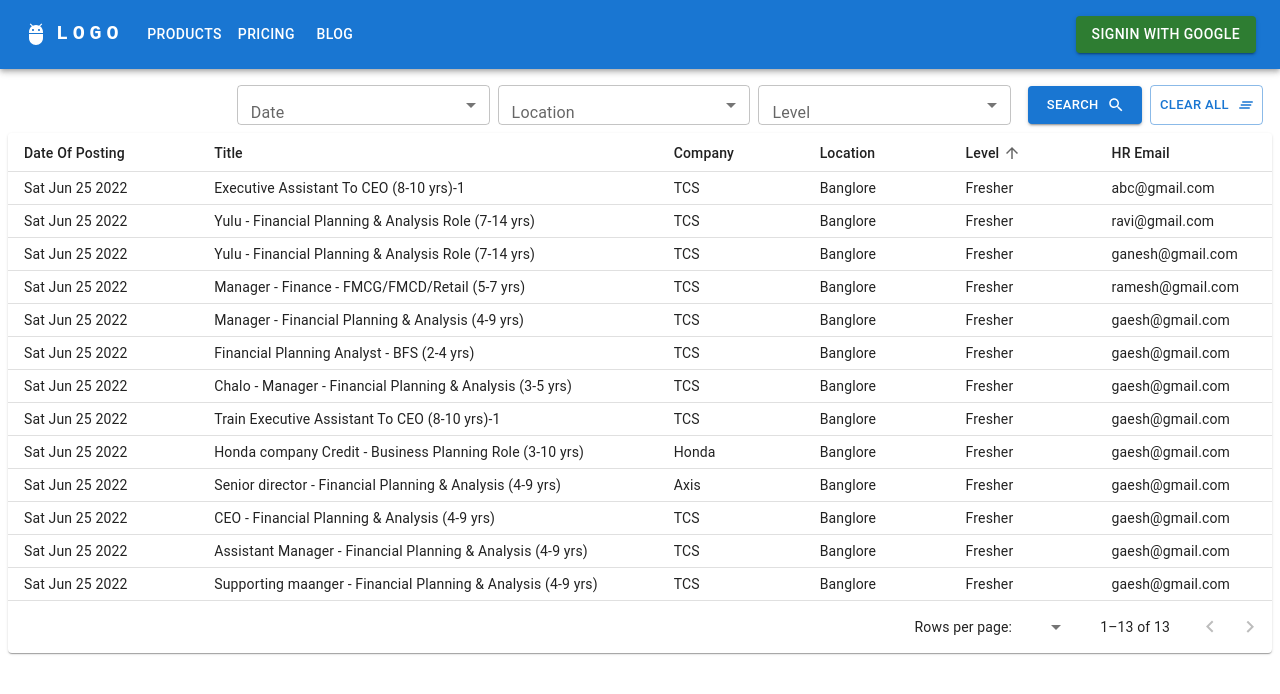
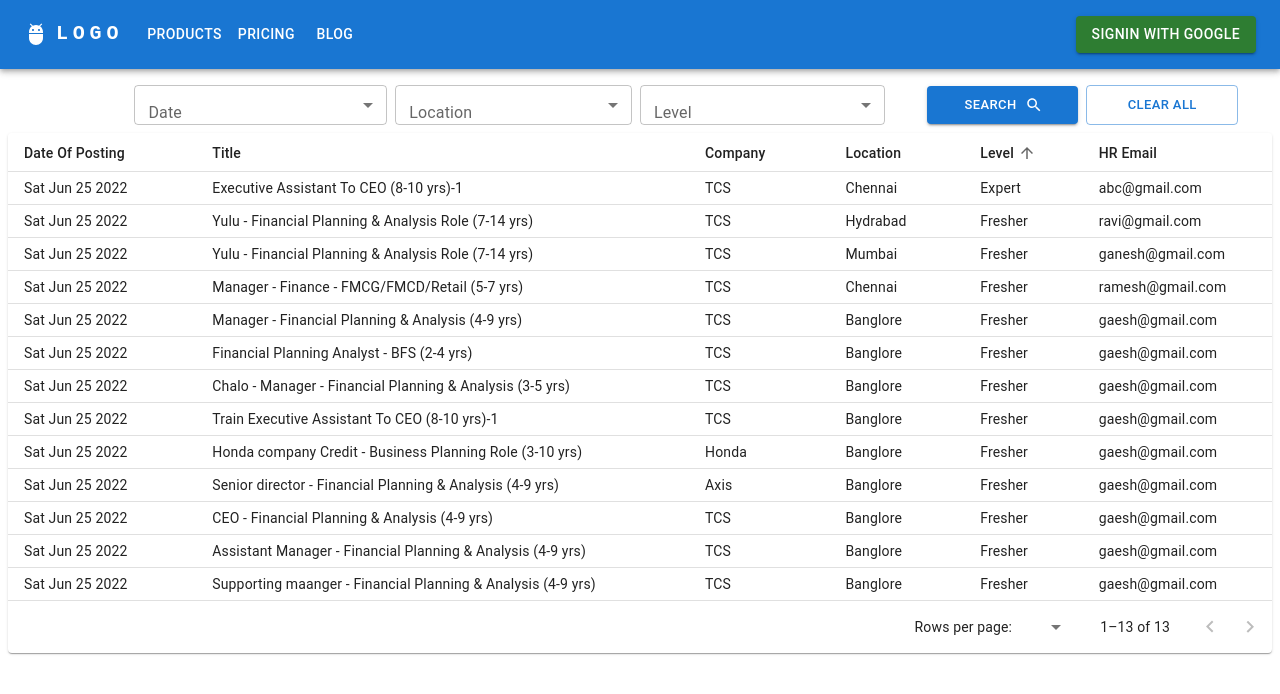
Before and after one commit to ymdahake/jobportal, a React (Create React App) app: page / in a window 1280 px wide. Shown: the top 694 px of the page. Built offline with nearby package versions, Linux system fonts and the light colour scheme.

Commit message:
Added Firebase and added filter by location and Level working

```diff
--- a/src/components/JobTable/JobTable.tsx
+++ b/src/components/JobTable/JobTable.tsx
@@ -137,7 +137,7 @@ export default function JobTable() {
     //   setRows(result);
     //   setFilterdRows(result);
     // });
-  });
+  },[rows]);
 
   const handleChangePage = (event: unknown, newPage: number) => {
     setPage(newPage);
@@ -175,11 +175,21 @@ export default function JobTable() {
 
   const onSearchButtonClick=()=>{
     console.log("These are selected filters : ",selectedfilters)
+
+    const filteredResult : Data[] =rows.filter((item)=>{
+      return  selectedfilters.filterByLocation !==""? item.location=== selectedfilters.filterByLocation :1
+      && selectedfilters.filterByLevel!==""? item.level===selectedfilters.filterByLevel:1
+    })
+    console.log('filteredResult :' ,filteredResult)
+    setFilterdRows(filteredResult)
+
+
   }
 
   const onClearAllButtonClick=()=>{
     console.log(FiltersIntialState);
     setselectedfilters({...FiltersIntialState})
+    setFilterdRows(rows);
     console.log("POST clearThese are selected filters : ",selectedfilters)
   }
   return (
@@ -215,9 +225,9 @@ export default function JobTable() {
           />
         </Box>
 
-        <Box sx={{ width: "20%" }}>
+        <Box sx={{ width: "30%" }}>
           <Button
-            sx={{ py: 1, width: "45%" }}
+            sx={{ py: 1, width: "40%" }}
             variant="contained"
             size="small"
             endIcon={<Search />}
@@ -226,10 +236,10 @@ export default function JobTable() {
             Search
           </Button>
           <Button
-            sx={{ py: 1, width: "45%",ml:1 }}
+            sx={{ py: 1, width: "40%",ml:1 }}
             variant="outlined"
             size="small"
-            endIcon={<ClearAll />}
+            // endIcon={<ClearAll />}
             onClick={onClearAllButtonClick}
           >
             Clear All
--- a/src/components/SingleSelectFilter/SingleSelectFilter.tsx
+++ b/src/components/SingleSelectFilter/SingleSelectFilter.tsx
@@ -34,7 +34,7 @@ export default function SingleSelectFilter(props: childProps) {
 
   const handleChange = (event: SelectChangeEvent) => {
     setselectedValue(event.target.value);
-
+    console.log(event);
     if (event.target.name === "filterByDate")
       setselectedfilters({ ...selectedfilters, [name]: event.target.value });
     if (event.target.name === "filterByLocation")
--- a/src/index.css
+++ b/src/index.css
@@ -11,3 +11,8 @@ code {
   font-family: source-code-pro, Menlo, Monaco, Consolas, 'Courier New',
     monospace;
 }
+
+
+* {
+  box-sizing: border-box;
+}
--- a/src/utils/MockData.ts
+++ b/src/utils/MockData.ts
@@ -5,9 +5,9 @@ export const jobsData :Data[] =[
     title:'Executive Assistant To CEO (8-10 yrs)-1',
     company:'TCS',
     description:'Executive Assistant To CEO (8-10 yrs)-1',
-    location:'Banglore',
+    location:'Chennai',
     remote:'Yes',
-    level:'Fresher',
+    level:'Expert',
     hrEmail:'abc@gmail.com',
     dateOfPosting : new Date().toDateString()},
 
@@ -15,7 +15,7 @@ export const jobsData :Data[] =[
     title:'Yulu - Financial Planning & Analysis Role (7-14 yrs)',
     company:'TCS',
     description:'Yulu - Financial Planning & Analysis Role (7-14 yrs)',
-    location:'Banglore',
+    location:'Hydrabad',
     remote:'Yes',
     level:'Fresher',
     hrEmail:'ravi@gmail.com',
@@ -25,7 +25,7 @@ export const jobsData :Data[] =[
     title:'Yulu - Financial Planning & Analysis Role (7-14 yrs)',
     company:'TCS',
     description:'Yulu - Financial Planning & Analysis Role (7-14 yrs)',
-    location:'Banglore',
+    location:'Mumbai',
     remote:'Yes',
     level:'Fresher',
     hrEmail:'ganesh@gmail.com',
@@ -35,7 +35,7 @@ export const jobsData :Data[] =[
     title:'Manager - Finance - FMCG/FMCD/Retail (5-7 yrs)',
     company:'TCS',
     description:'Manager - Finance - FMCG/FMCD/Retail (5-7 yrs)',
-    location:'Banglore',
+    location:'Chennai',
     remote:'Yes',
     level:'Fresher',
     hrEmail:'ramesh@gmail.com',
```
Also changed, not shown: firebase.json (added), 2 other files (tests, documents, lock files or other folders).
